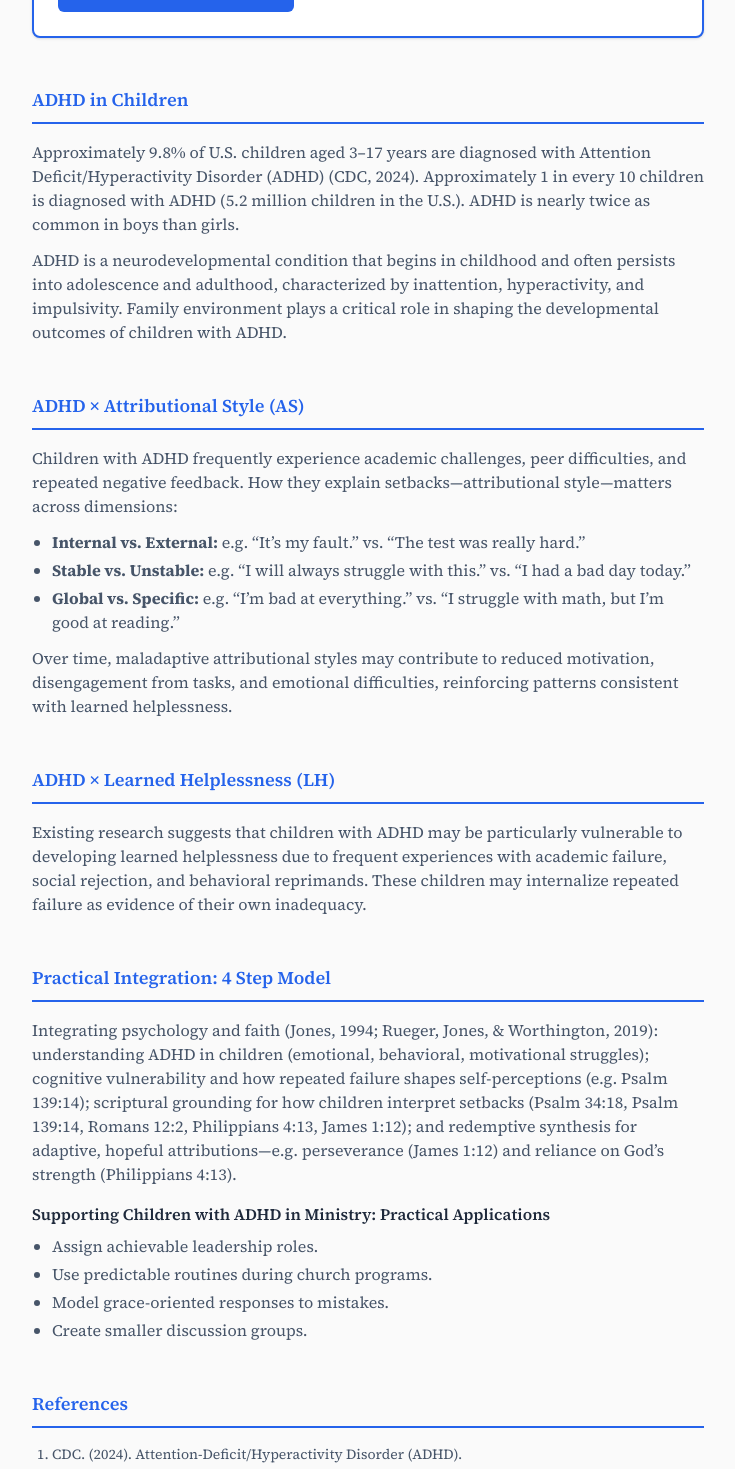
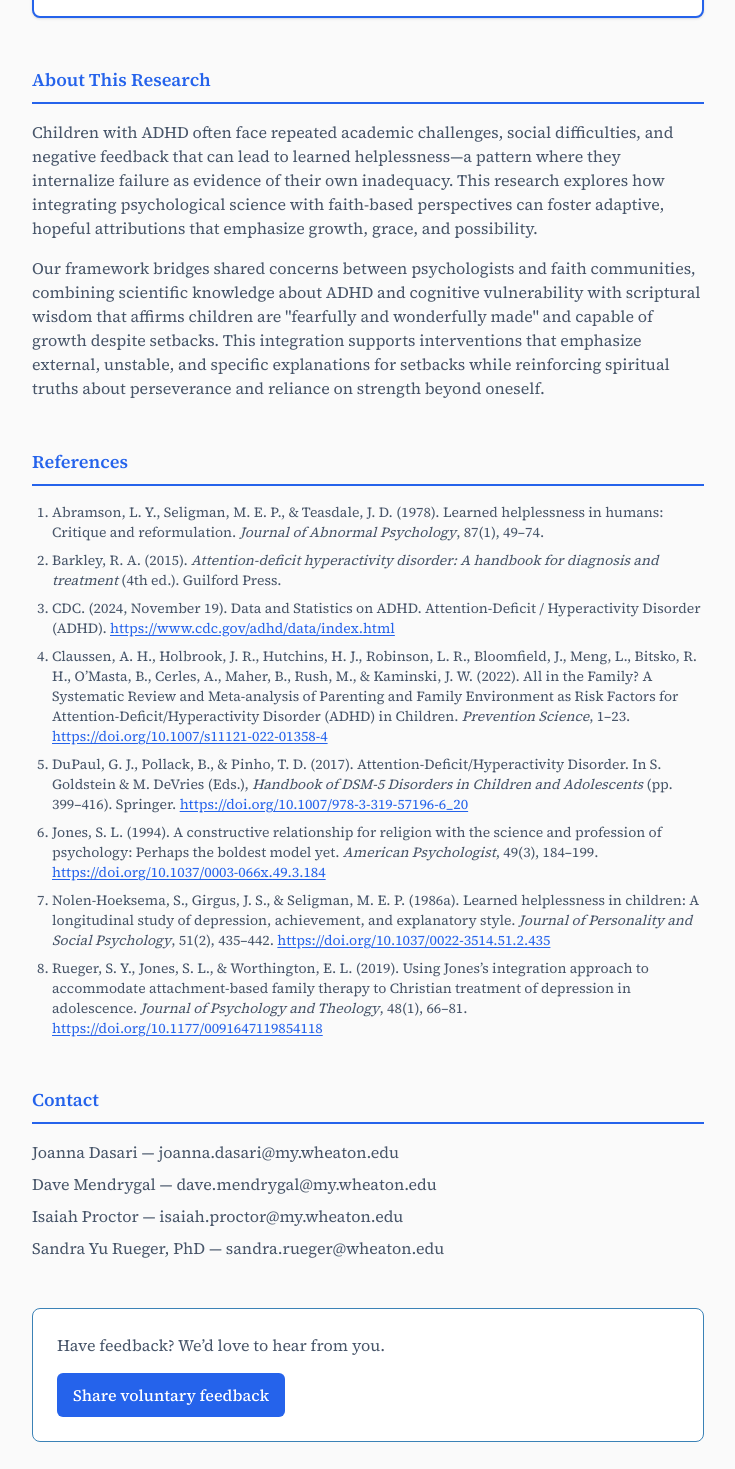
Before and after one commit to plutotom/single-page-sites, a Next.js app: page /grace-and-growth in a window 1280 px wide. Shown: the part 441-1910 px from the top of the page, without its empty margins (272-1007 px from the left). Built offline with nearby package versions, Linux system fonts and the light colour scheme.

Commit message:
final clean up

```diff
--- a/app/grace-and-growth/layout.tsx
+++ b/app/grace-and-growth/layout.tsx
@@ -9,7 +9,7 @@ const sourceSerif = Source_Serif_4({
 });
 
 export const metadata: Metadata = {
-  title: "Grace and Growth | Supporting Children with ADHD through Psychology and Faith",
+  title: "Grace and Growth Poster",
   description:
     "Conference poster: research and practical integration for supporting children with ADHD in ministry settings. References, contact, and feedback.",
 };
--- a/app/grace-and-growth/page.tsx
+++ b/app/grace-and-growth/page.tsx
@@ -1,5 +1,3 @@
-import Link from "next/link";
-
 export default function GraceAndGrowthPage() {
   return (
     <div className="min-h-screen overflow-x-hidden bg-(--gg-off-white) text-(--gg-slate)">
@@ -7,10 +5,19 @@ export default function GraceAndGrowthPage() {
       <header className="bg-(--gg-terracotta) px-4 py-8 text-white sm:px-12 sm:py-12">
         <div className="mx-auto max-w-3xl">
           <p className="mb-2 text-xs font-medium uppercase tracking-wider opacity-90 sm:text-sm">
-            Wheaton College · CAPS International
+            Wheaton College ·{" "}
+            <a
+              href="https://caps.net/2026-conference/"
+              target="_blank"
+              rel="noopener noreferrer"
+              className="underline underline-offset-2 hover:opacity-80 focus:outline-none focus:ring-2 focus:ring-white focus:ring-offset-2 focus:ring-offset-(--gg-terracotta)"
+            >
+              Christian Association for Psychological Studies
+            </a>
           </p>
           <h1 className="text-xl font-semibold leading-tight tracking-tight sm:text-3xl">
-            Grace and Growth: Supporting Children with ADHD through Psychology and Faith
+            Grace and Growth: Supporting Children with ADHD through Psychology
+            and Faith
           </h1>
           <p className="mt-3 text-xs opacity-95 sm:mt-4 sm:text-sm">
             Joanna Dasari, M.A. · Dave Mendrygal, M.A. · Isaiah Proctor, B.A. ·
@@ -20,7 +27,7 @@ export default function GraceAndGrowthPage() {
       </header>
 
       <main className="mx-auto max-w-3xl px-4 py-8 sm:px-12 sm:py-12">
-        {/* Primary CTA — placeholder: replace href with your survey/form URL */}
+        {/* Primary CTA — feedback form */}
         <section
           className="mb-10 rounded-lg border-2 border-(--gg-blue) bg-(--gg-white) p-4 shadow-sm sm:mb-12 sm:p-6"
           aria-label="Share your feedback"
@@ -30,120 +37,150 @@ export default function GraceAndGrowthPage() {
             settings.
           </p>
           <p className="mb-4 text-sm text-(--gg-slate-muted)">
-            Please take a moment to share voluntary feedback — it helps us improve
-            resources for ministry leaders and families.
+            Feedback on Supporting Children with ADHD in Church Ministries
           </p>
           <a
-            href="#feedback"
+            href="https://docs.google.com/forms/d/e/1FAIpQLSfib6InL6EbgMjVZJe1BXfZyzKv6WeohjYY97hsfx_t0MPJ1g/viewform"
+            target="_blank"
+            rel="noopener noreferrer"
             className="inline-flex min-h-[44px] min-w-[44px] items-center justify-center rounded-md bg-(--gg-blue) px-5 py-3 text-base font-medium text-white transition-colors hover:bg-(--gg-blue-muted) focus:outline-none focus:ring-2 focus:ring-(--gg-blue) focus:ring-offset-2 active:opacity-90"
           >
             Share voluntary feedback
           </a>
         </section>
 
-        {/* Summary sections */}
+        {/* About This Research */}
         <section className="mb-12">
           <h2 className="mb-4 border-b-2 border-(--gg-blue) pb-2 text-lg font-semibold text-(--gg-blue)">
-            ADHD in Children
+            About This Research
           </h2>
-          <p className="mb-3 text-(--gg-slate-muted)">
-            Approximately 9.8% of U.S. children aged 3–17 years are diagnosed
-            with Attention Deficit/Hyperactivity Disorder (ADHD) (CDC, 2024).
-            Approximately 1 in every 10 children is diagnosed with ADHD (5.2
-            million children in the U.S.). ADHD is nearly twice as common in
-            boys than girls.
+          <p className="mb-4 text-(--gg-slate-muted)">
+            Children with ADHD often face repeated academic challenges, social
+            difficulties, and negative feedback that can lead to learned
+            helplessness—a pattern where they internalize failure as evidence of
+            their own inadequacy. This research explores how integrating
+            psychological science with faith-based perspectives can foster
+            adaptive, hopeful attributions that emphasize growth, grace, and
+            possibility.
           </p>
           <p className="text-(--gg-slate-muted)">
-            ADHD is a neurodevelopmental condition that begins in childhood and
-            often persists into adolescence and adulthood, characterized by
-            inattention, hyperactivity, and impulsivity. Family environment
-            plays a critical role in shaping the developmental outcomes of
-            children with ADHD.
+            Our framework bridges shared concerns between psychologists and
+            faith communities, combining scientific knowledge about ADHD and
+            cognitive vulnerability with scriptural wisdom that affirms children
+            are &quot;fearfully and wonderfully made&quot; and capable of growth
+            despite setbacks. This integration supports interventions that
+            emphasize external, unstable, and specific explanations for setbacks
+            while reinforcing spiritual truths about perseverance and reliance
+            on strength beyond oneself.
           </p>
         </section>
 
-        <section className="mb-12">
-          <h2 className="mb-4 border-b-2 border-(--gg-blue) pb-2 text-lg font-semibold text-(--gg-blue)">
-            ADHD × Attributional Style (AS)
-          </h2>
-          <p className="mb-3 text-(--gg-slate-muted)">
-            Children with ADHD frequently experience academic challenges, peer
-            difficulties, and repeated negative feedback. How they explain
-            setbacks—attributional style—matters across dimensions:
-          </p>
-          <ul className="mb-3 list-disc space-y-1 pl-5 text-(--gg-slate-muted)">
-            <li>
-              <strong>Internal vs. External:</strong> e.g. “It’s my fault.” vs.
-              “The test was really hard.”
-            </li>
-            <li>
-              <strong>Stable vs. Unstable:</strong> e.g. “I will always struggle
-              with this.” vs. “I had a bad day today.”
-            </li>
-            <li>
-              <strong>Global vs. Specific:</strong> e.g. “I’m bad at everything.”
-              vs. “I struggle with math, but I’m good at reading.”
-            </li>
-          </ul>
-          <p className="text-(--gg-slate-muted)">
-            Over time, maladaptive attributional styles may contribute to reduced
-            motivation, disengagement from tasks, and emotional difficulties,
-            reinforcing patterns consistent with learned helplessness.
-          </p>
-        </section>
-
-        <section className="mb-12">
-          <h2 className="mb-4 border-b-2 border-(--gg-blue) pb-2 text-lg font-semibold text-(--gg-blue)">
-            ADHD × Learned Helplessness (LH)
-          </h2>
-          <p className="text-(--gg-slate-muted)">
-            Existing research suggests that children with ADHD may be
-            particularly vulnerable to developing learned helplessness due to
-            frequent experiences with academic failure, social rejection, and
-            behavioral reprimands. These children may internalize repeated
-            failure as evidence of their own inadequacy.
-          </p>
-        </section>
-
-        <section className="mb-12">
-          <h2 className="mb-4 border-b-2 border-(--gg-blue) pb-2 text-lg font-semibold text-(--gg-blue)">
-            Practical Integration: 4 Step Model
-          </h2>
-          <p className="mb-4 text-(--gg-slate-muted)">
-            Integrating psychology and faith (Jones, 1994; Rueger, Jones, &
-            Worthington, 2019): understanding ADHD in children (emotional,
-            behavioral, motivational struggles); cognitive vulnerability and how
-            repeated failure shapes self-perceptions (e.g. Psalm 139:14);
-            scriptural grounding for how children interpret setbacks (Psalm
-            34:18, Psalm 139:14, Romans 12:2, Philippians 4:13, James 1:12); and
-            redemptive synthesis for adaptive, hopeful attributions—e.g.
-            perseverance (James 1:12) and reliance on God’s strength (Philippians
-            4:13).
-          </p>
-          <h3 className="mb-2 font-semibold text-(--gg-slate)">
-            Supporting Children with ADHD in Ministry: Practical Applications
-          </h3>
-          <ul className="list-disc space-y-1 pl-5 text-(--gg-slate-muted)">
-            <li>Assign achievable leadership roles.</li>
-            <li>Use predictable routines during church programs.</li>
-            <li>Model grace-oriented responses to mistakes.</li>
-            <li>Create smaller discussion groups.</li>
-          </ul>
-        </section>
-
-        {/* References — replace placeholder items with full list from poster */}
+        {/* References */}
         <section className="mb-12">
           <h2 className="mb-4 border-b-2 border-(--gg-blue) pb-2 text-lg font-semibold text-(--gg-blue)">
             References
           </h2>
           <ol className="list-decimal space-y-2 pl-5 text-sm text-(--gg-slate-muted)">
-            <li>CDC. (2024). Attention-Deficit/Hyperactivity Disorder (ADHD).</li>
-            <li>Barkley, R. A. (2015). <em>Attention-Deficit Hyperactivity Disorder: A Handbook for Diagnosis and Treatment</em> (4th ed.). Guilford Press.</li>
-            <li>Abramson, L. Y., Seligman, M. E. P., & Teasdale, J. D. (1978). Learned helplessness in humans: Critique and reformulation. <em>Journal of Abnormal Psychology</em>, 87(1), 49–74.</li>
-            <li>Nolen-Hoeksema, S., Girgus, J. S., & Seligman, M. E. P. (1986). Learned helplessness in children: A longitudinal study of depression, achievement, and explanatory style. <em>Journal of Personality and Social Psychology</em>, 51(2), 435–442.</li>
-            <li>Jones, S. L. (1994). <em>A constructive relationship for religion with the science and profession of psychology: Perhaps the boldest model yet.</em> American Psychological Association.</li>
-            <li>Rueger, S. Y., Jones, S. L., & Worthington, E. L., Jr. (2019). Integration of faith and psychology. In E. L. Worthington Jr. & E. L. Johnson (Eds.), <em>Handbook of positive psychology, religion, and spirituality</em>. Springer.</li>
-            {/* Add remaining references from poster here. */}
+            <li>
+              Abramson, L. Y., Seligman, M. E. P., & Teasdale, J. D. (1978).
+              Learned helplessness in humans: Critique and reformulation.{" "}
+              <em>Journal of Abnormal Psychology</em>, 87(1), 49–74.
+            </li>
+            <li>
+              Barkley, R. A. (2015).{" "}
+              <em>
+                Attention-deficit hyperactivity disorder: A handbook for
+                diagnosis and treatment
+              </em>{" "}
+              (4th ed.). Guilford Press.
+            </li>
+            <li>
+              CDC. (2024, November 19). Data and Statistics on ADHD.
+              Attention-Deficit / Hyperactivity Disorder (ADHD).{" "}
+              <a
+                href="https://www.cdc.gov/adhd/data/index.html"
+                target="_blank"
+                rel="noopener noreferrer"
+                className="text-(--gg-blue) underline underline-offset-2 hover:text-(--gg-blue-muted)"
+              >
+                https://www.cdc.gov/adhd/data/index.html
+              </a>
+            </li>
+            <li>
+              Claussen, A. H., Holbrook, J. R., Hutchins, H. J., Robinson, L.
+              R., Bloomfield, J., Meng, L., Bitsko, R. H., O’Masta, B., Cerles,
+              A., Maher, B., Rush, M., & Kaminski, J. W. (2022). All in the
+              Family? A Systematic Review and Meta-analysis of Parenting and
+              Family Environment as Risk Factors for
+              Attention-Deficit/Hyperactivity Disorder (ADHD) in Children.{" "}
+              <em>Prevention Science</em>, 1–23.{" "}
+              <a
+                href="https://doi.org/10.1007/s11121-022-01358-4"
+                target="_blank"
+                rel="noopener noreferrer"
+                className="text-(--gg-blue) underline underline-offset-2 hover:text-(--gg-blue-muted)"
+              >
+                https://doi.org/10.1007/s11121-022-01358-4
+              </a>
+            </li>
+            <li>
+              DuPaul, G. J., Pollack, B., & Pinho, T. D. (2017).
+              Attention-Deficit/Hyperactivity Disorder. In S. Goldstein & M.
+              DeVries (Eds.),{" "}
+              <em>Handbook of DSM-5 Disorders in Children and Adolescents</em>{" "}
+              (pp. 399–416). Springer.{" "}
+              <a
+                href="https://doi.org/10.1007/978-3-319-57196-6_20"
+                target="_blank"
+                rel="noopener noreferrer"
+                className="text-(--gg-blue) underline underline-offset-2 hover:text-(--gg-blue-muted)"
+              >
+                https://doi.org/10.1007/978-3-319-57196-6_20
+              </a>
+            </li>
+            <li>
+              Jones, S. L. (1994). A constructive relationship for religion with
+              the science and profession of psychology: Perhaps the boldest
+              model yet. <em>American Psychologist</em>, 49(3), 184–199.{" "}
+              <a
+                href="https://doi.org/10.1037/0003-066x.49.3.184"
+                target="_blank"
+                rel="noopener noreferrer"
+                className="text-(--gg-blue) underline underline-offset-2 hover:text-(--gg-blue-muted)"
+              >
+                https://doi.org/10.1037/0003-066x.49.3.184
+              </a>
+            </li>
+            <li>
+              Nolen-Hoeksema, S., Girgus, J. S., & Seligman, M. E. P. (1986a).
+              Learned helplessness in children: A longitudinal study of
+              depression, achievement, and explanatory style.{" "}
+              <em>Journal of Personality and Social Psychology</em>, 51(2),
+              435–442.{" "}
+              <a
+                href="https://doi.org/10.1037/0022-3514.51.2.435"
+                target="_blank"
+                rel="noopener noreferrer"
+                className="text-(--gg-blue) underline underline-offset-2 hover:text-(--gg-blue-muted)"
+              >
+                https://doi.org/10.1037/0022-3514.51.2.435
+              </a>
+            </li>
+            <li>
+              Rueger, S. Y., Jones, S. L., & Worthington, E. L. (2019). Using
+              Jones’s integration approach to accommodate attachment-based
+              family therapy to Christian treatment of depression in
+              adolescence. <em>Journal of Psychology and Theology</em>, 48(1),
+              66–81.{" "}
+              <a
+                href="https://doi.org/10.1177/0091647119854118"
+                target="_blank"
+                rel="noopener noreferrer"
+                className="text-(--gg-blue) underline underline-offset-2 hover:text-(--gg-blue-muted)"
+              >
+                https://doi.org/10.1177/0091647119854118
+              </a>
+            </li>
           </ol>
         </section>
 
@@ -152,37 +189,28 @@ export default function GraceAndGrowthPage() {
           <h2 className="mb-4 border-b-2 border-(--gg-blue) pb-2 text-lg font-semibold text-(--gg-blue)">
             Contact
           </h2>
-          <p className="text-(--gg-slate-muted)">
-            <a
-              href="mailto:proctoi@gmail.com"
-              className="font-medium text-(--gg-blue) underline underline-offset-2 hover:text-(--gg-blue-muted) focus:outline-none focus:ring-2 focus:ring-(--gg-blue) focus:ring-offset-2"
-            >
-              proctoi@gmail.com
-            </a>
-          </p>
+          <ul className="space-y-2 text-(--gg-slate-muted)">
+            <li>Joanna Dasari — joanna.dasari@my.wheaton.edu</li>
+            <li>Dave Mendrygal — dave.mendrygal@my.wheaton.edu</li>
+            <li>Isaiah Proctor — isaiah.proctor@my.wheaton.edu</li>
+            <li>Sandra Yu Rueger, PhD — sandra.rueger@wheaton.edu</li>
+          </ul>
         </section>
 
-        {/* Secondary CTA reminder — same placeholder link; replace with your form URL */}
+        {/* Secondary CTA reminder */}
         <section className="mb-12 rounded-lg border border-(--gg-blue-muted) bg-(--gg-white) p-4 sm:p-6">
           <p className="mb-3 text-(--gg-slate-muted) sm:mb-4">
             Have feedback? We’d love to hear from you.
           </p>
           <a
-            href="#feedback"
+            href="https://docs.google.com/forms/d/e/1FAIpQLSfib6InL6EbgMjVZJe1BXfZyzKv6WeohjYY97hsfx_t0MPJ1g/viewform"
+            target="_blank"
+            rel="noopener noreferrer"
             className="inline-flex min-h-[44px] items-center justify-center rounded-md bg-(--gg-blue) px-4 py-2.5 font-medium text-white transition-colors hover:bg-(--gg-blue-muted) focus:outline-none focus:ring-2 focus:ring-(--gg-blue) focus:ring-offset-2"
           >
             Share voluntary feedback
           </a>
         </section>
-
-        <nav className="pt-4">
-          <Link
-            href="/"
-            className="font-medium text-(--gg-blue) underline underline-offset-2 hover:text-(--gg-blue-muted) focus:outline-none focus:ring-2 focus:ring-(--gg-blue) focus:ring-offset-2"
-          >
-            Back to home
-          </Link>
-        </nav>
       </main>
     </div>
   );
```
Also changed, not shown: app/grace-and-growth/icon.png (added).
